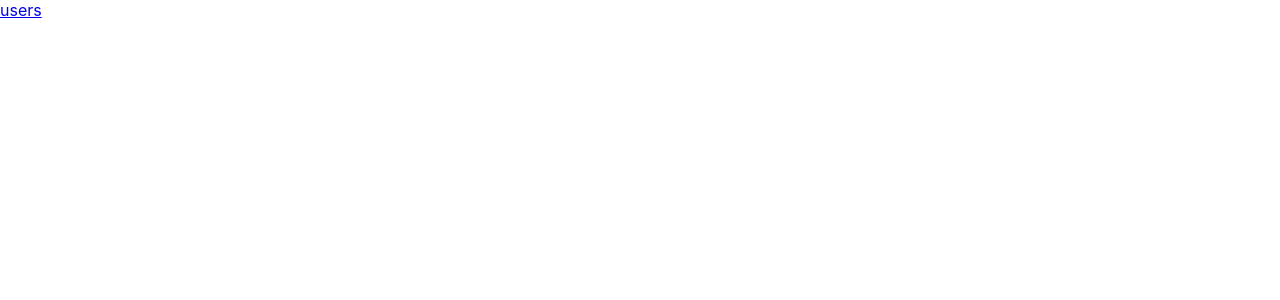
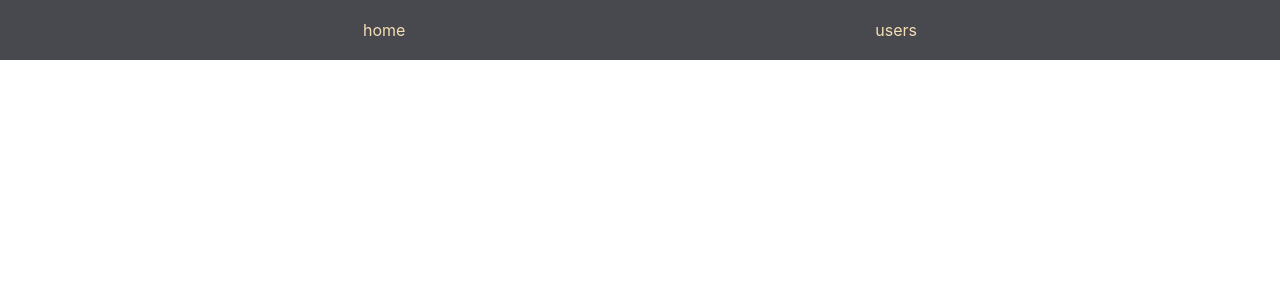
Before and after one commit to fateaccademy/Front-end, a Nuxt app: page / in a window 1280 px wide. Shown: the top 300 px of the page. Built offline with nearby package versions, Linux system fonts and the light colour scheme.

Commit message:
add Header component

```diff
--- /dev/null
+++ b/components/Header.vue
@@ -0,0 +1,40 @@
+<template>
+    <header>
+      <ul class="nav-items">
+        <li>
+          <nuxt-link to="/">home</nuxt-link>
+        </li>
+        <li>
+          <nuxt-link to="/users">users</nuxt-link>
+        </li>
+      </ul>
+    </header>
+</template>
+
+<script>
+    export default {
+        name: "Header"
+    }
+</script>
+
+<style scoped>
+  header{
+    background: #47494e;
+    width: 100%;
+    height: 60px;
+    display: flex;
+    justify-content: center;
+    align-items: center;
+  }
+
+  header .nav-items{
+    display: flex;
+    justify-content: space-around;
+    align-items: center;
+    width: 80%;
+  }
+
+  header a{
+    color: wheat;
+  }
+</style>
--- a/layouts/default.vue
+++ b/layouts/default.vue
@@ -1,10 +1,35 @@
 <template>
   <div>
+
     <nuxt/>
   </div>
 </template>
 
+
+<script>
+  import Header from "../components/Header";
+
+  export  default {
+    components:{
+      Header
+    }
+  }
+</script>
+
+
+
+
 <style>
+  *,html,body{
+    margin: 0;
+    padding: 0;
+    list-style: none;
+    text-decoration: none;
+    box-sizing: border-box;
+  }
+
+
+
 html {
   font-family: "Source Sans Pro", -apple-system, BlinkMacSystemFont, "Segoe UI", Roboto, "Helvetica Neue", Arial, sans-serif;
   font-size: 16px;
--- a/layouts/users.vue
+++ b/layouts/users.vue
@@ -1,5 +1,6 @@
 <template>
   <div>
+    <Header/>
     <header>
       USERS SECTION
     </header>
@@ -7,6 +8,20 @@
   </div>
 </template>
 
+
+<script>
+
+
+  import Header from "../components/Header";
+
+  export  default {
+    components:{
+      Header: Header
+    }
+  }
+</script>
+
+
 <style>
 
 </style>
--- a/pages/index.vue
+++ b/pages/index.vue
@@ -1,17 +1,14 @@
 <template>
   <section class="container">
-    <nuxt-link to="/users">
-      users
-    </nuxt-link>
+   <Header/>
   </section>
 </template>
 
 <script>
-import AppLogo from '~/components/AppLogo.vue'
-
+import Header from "../components/Header";
 export default {
   components: {
-    AppLogo
+    Header
   }
 }
 </script>
```
